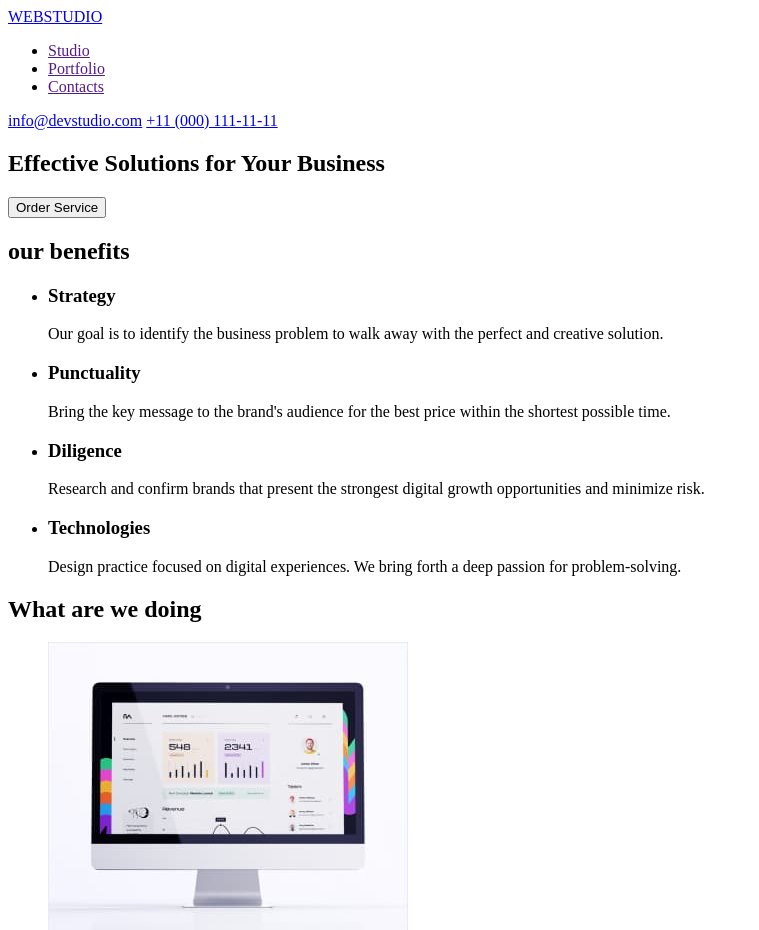
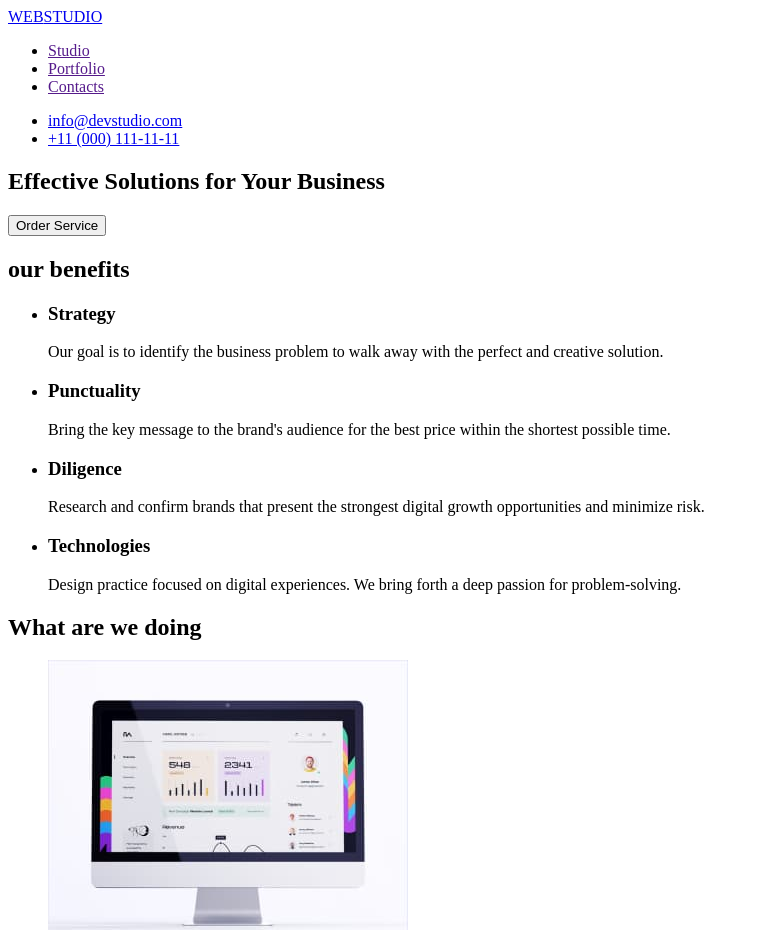
Before and after one commit to Agry-dev/goit-markup-hw-01, a plain HTML site: page index.html in a window 1280 px wide. Shown: the top 930 px of the page, without its empty margins (0-759 px from the left). Drawn offline with Linux system fonts and the light colour scheme.

Commit message:
homework- final3

```diff
--- a/index.html
+++ b/index.html
@@ -16,10 +16,10 @@
           <li><a href="">Contacts</a></li>
         </ul>
       </nav>
-      <div>
-        <a href="mailto:info@devstudio.com">info@devstudio.com</a>
-        <a href="tel:+110001111111">+11 (000) 111-11-11</a>
-      </div>
+      <ul>
+        <li><a href="mailto:info@devstudio.com">info@devstudio.com</a></li>
+        <li><a href="tel:+110001111111">+11 (000) 111-11-11</a></li>
+      </ul>
     </header>
     <main>
       <!-- герой -->
@@ -132,15 +132,17 @@
           </li>
         </ul>
       </section>
+    </main>
 
     <!-- футер -->
     <footer>
       <a href="./index.html"><span>WEB</span>STUDIO</a>
       <div>
+        <p>
           Increase the flow of customers and sales for your business with
           digital marketing & growth solutions.
+        </p>
       </div>
     </footer>
-    </main>
   </body>
 </html>
```
Lines whose indentation alone changed are shown as unchanged.
